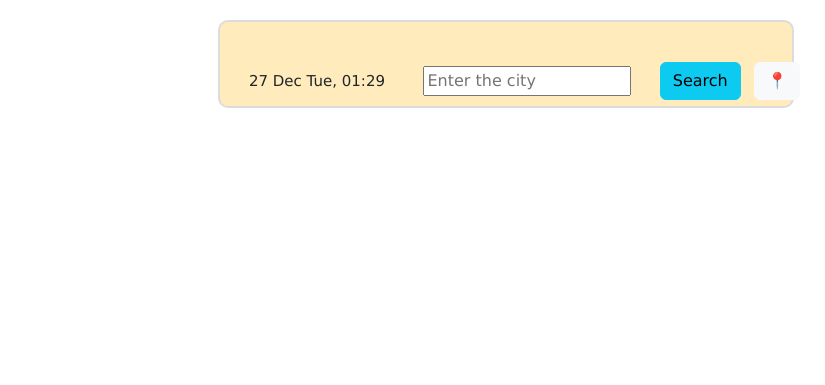
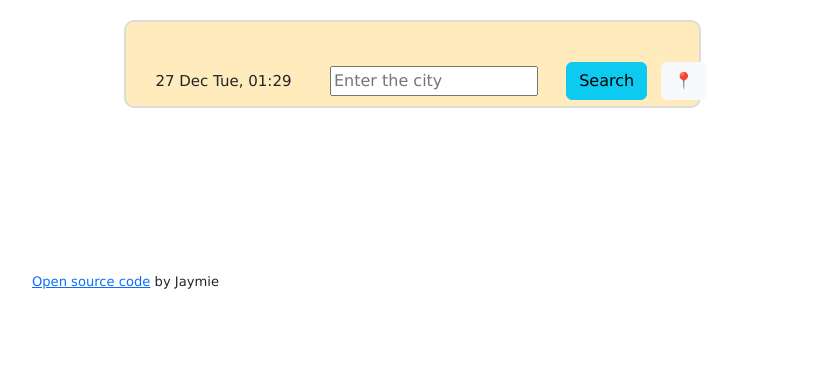
Before and after one commit to jaymiesolano/Weather-app, a plain HTML site: page index.html in a window 1280 px wide. Shown: the whole page, without its empty margins (134-959 px from the left). Drawn offline with nearby package versions, Linux system fonts and the light colour scheme; no server answers.

Commit message:
Added source code at the bottom

```diff
--- a/index.html
+++ b/index.html
@@ -63,7 +63,17 @@
           </div>
         </div>
       </div>
+      <p>
+        <small>
+          <a
+            href="https://app.netlify.com/sites/incredible-cranachan-f4dc8b/deploys"
+            >Open source code</a
+          >
+          by Jaymie
+        </small>
+      </p>
     </div>
+
     <script src="src/index.js"></script>
   </body>
 </html>
--- a/src/style.css
+++ b/src/style.css
@@ -21,6 +21,13 @@ li {
   top: 10px;
   left: 0px;
   list-style: none;
+}
+
+p {
+  font-size: 15px;
+  position: relative;
+  top: 270px;
+  left: -845px;
 }
 
 .container {
```
